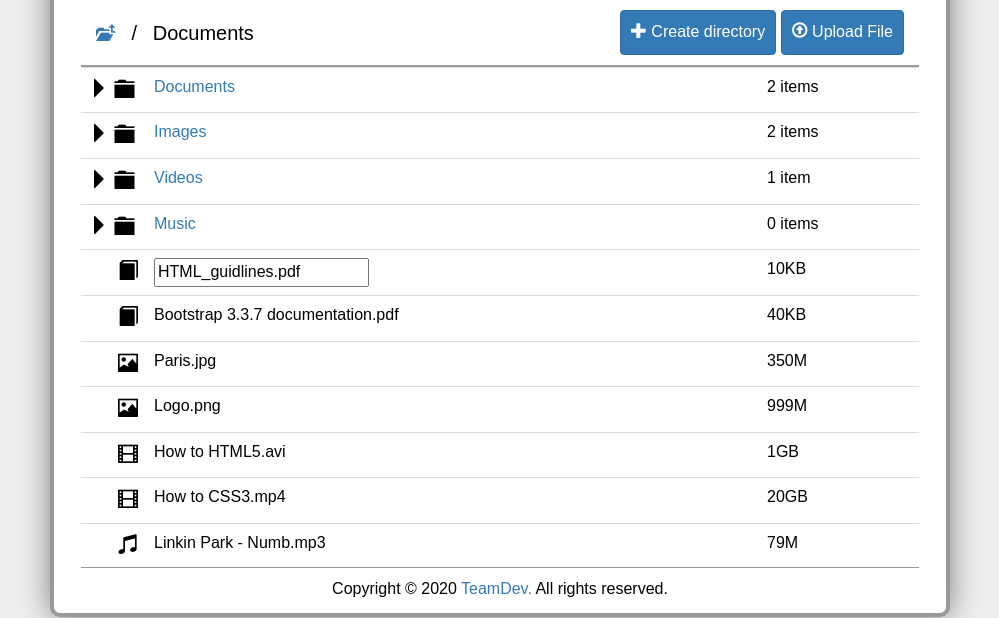
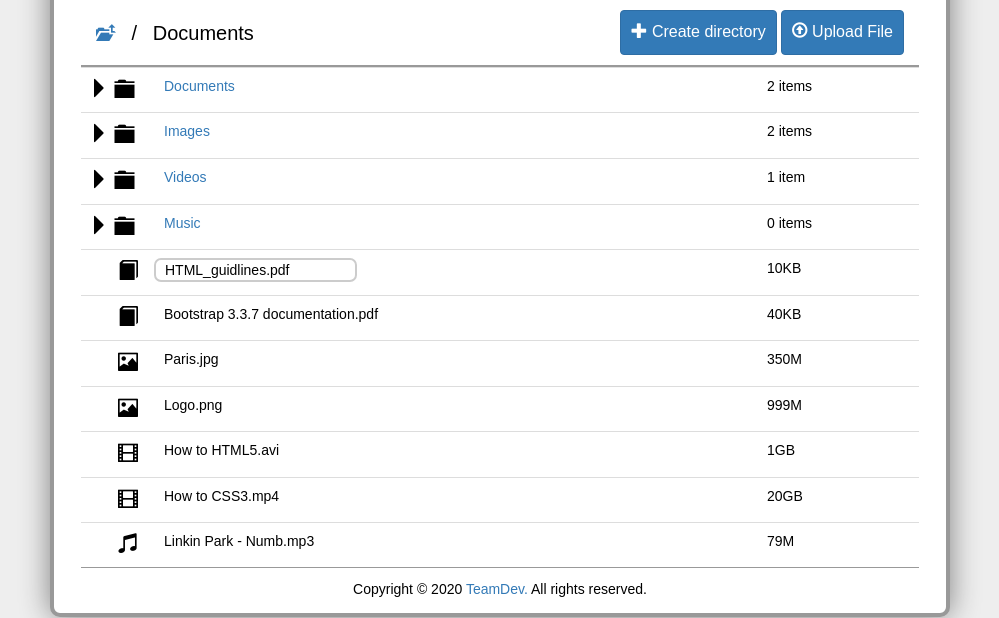
Before and after one commit to OleksiiDoroshenko/FileHub, a plain HTML site: page src/markup_bootstrap/file-explorer-inner.html in a window 1280 px wide. Shown: the part 182-800 px from the top of the page, without its empty margins (140-1139 px from the left). Drawn offline with nearby package versions, Linux system fonts and the light colour scheme.

Commit message:
Add necessary dependencies and provide small fixes into the markup

```diff
--- a/src/markup/css/style.css
+++ b/src/markup/css/style.css
@@ -1,6 +1,6 @@
 body {
 
-    font: 16px/18px Arial, Helvetic, sans-serif;
+    font: 14px/18px Arial, Helvetic, sans-serif;
     color: #000;
     background: #eee;
     min-width: 800px;
--- a/src/markup_bootstrap/css/style.css
+++ b/src/markup_bootstrap/css/style.css
@@ -1,6 +1,6 @@
 body {
 
-    font: 16px/22px Arial, Helvetic, sans-serif;
+    font: 14px/22px Arial, Helvetic, sans-serif;
     color: #000;
     background: #eee;
     min-width: 800px;
@@ -72,6 +72,10 @@ a:hover {
     padding-top: 10px;
 }
 
+.nav-link a {
+    float: right;
+}
+
 .header .user-icon {
     float: right;
     font-size: 26px;
@@ -125,6 +129,15 @@ a:hover {
     content: "";
 }
 
+.input {
+    border: 2px solid rgb(204, 204, 204);
+    border-radius: 7px;
+    padding: 0 9px;
+}
+
+.input:focus {
+    border-color: rgb(55, 123, 181);
+}
 
 .file-container .item-icon {
     width: 65px;
@@ -192,4 +205,5 @@ a:hover {
     white-space: nowrap;
     text-overflow: ellipsis;
     overflow: hidden;
+    margin-left: 10px;
 }
--- a/src/markup_bootstrap/file-explorer-inner.html
+++ b/src/markup_bootstrap/file-explorer-inner.html
@@ -104,7 +104,7 @@
                 <tr>
                     <td class="item-icon file-icon"><i class="glyphicon glyphicon-book"></i></td>
                     <td class="name" data-toggle="tooltip" data-placement="top" title="HTML_guidlines.pdf">
-                        <span><input class="input" type="text" value="HTML_guidlines.pdf"></span></td>
+                        <input class="input" type="text" value="HTML_guidlines.pdf"></td>
                     <td class="items"> 10KB</td>
                     <td class="clickable"><i class="glyphicon glyphicon-download"></i>
                         <i class="glyphicon glyphicon-remove-circle"></i></td>
```
Also changed, not shown: 7 other files.
